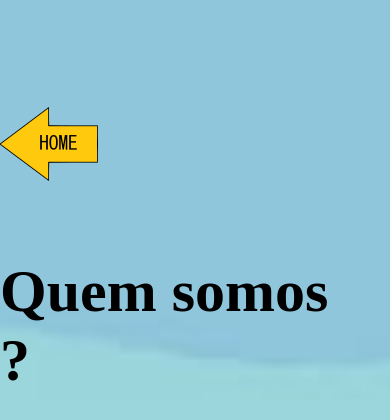
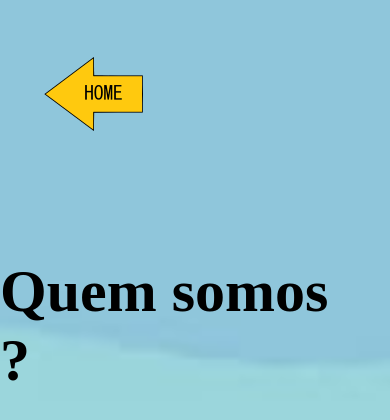
Before and after one commit to Saitocrimson/webYoshi, a PHP site: page /quem_somos.html in a window 390 px wide. Shown: the top 420 px of the page. Run offline with PHP 8.4, Linux system fonts and the light colour scheme.

Commit message:
Update style2.css

```diff
--- a/Css/style2.css
+++ b/Css/style2.css
@@ -160,6 +160,14 @@ footer {
 
 
 }
+ #seta_home{
+    position: absolute;
+    top:0;
+    left: 0;
+    width:100px;
+    height:50px;
+
+}
 .perfil_1{
     max-width: 250px;
     max-height: 250px;
```
